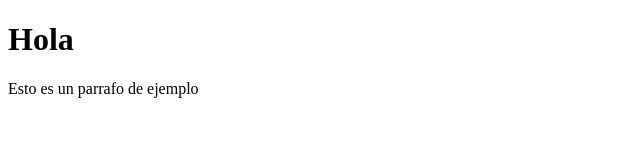
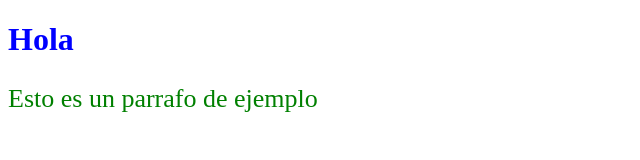
Before and after one commit to VictorH210/a-segundo_html, a plain HTML site: page index.html in a window 1280 px wide. Shown: the whole page, without its empty margins (0-640 px from the left). Drawn offline with Linux system fonts and the light colour scheme.

Commit message:
Actualizacion de proyecto utilizando CSS al h1 y a p

```diff
--- a/index.html
+++ b/index.html
@@ -4,10 +4,20 @@
     <meta charset="UTF-8">
     <meta name="viewport" content="width=device-width, initial-scale=1.0">
     <title>Segundo HTML</title>
+    <style>
+        h1{
+            color: blue;
+            font-size: 32px;
+        }
+        .texto-verde{
+            color: green;
+            font-size: 26px;
+        }
+    </style>
 </head>
 <body>
     <h1>Hola</h1>
-    <p>Esto es un parrafo de ejemplo</p>
+    <p class="texto-verde">Esto es un parrafo de ejemplo</p>
 
 </body>
 </html>
```
